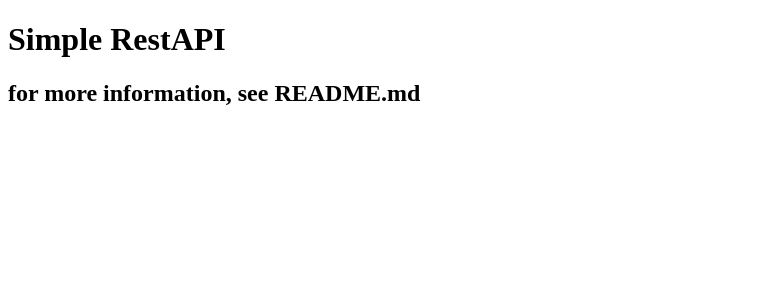
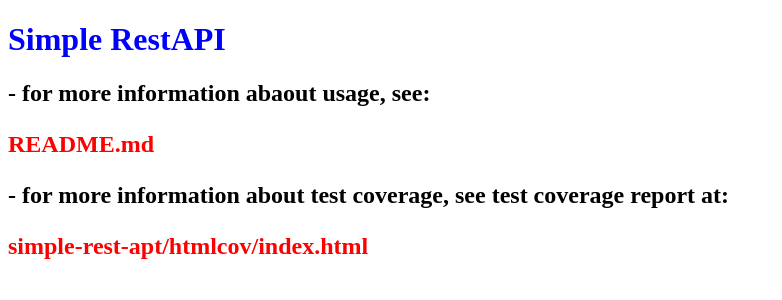
Before and after one commit to jomorais/simple-rest-api, a Flask app: page / in a window 1280 px wide. Shown: the top 300 px of the page, without its empty margins (0-782 px from the left). Run offline with Flask 2, Linux system fonts and the light colour scheme.

Commit message:
cleaning Home page

```diff
--- a/templates/index.html
+++ b/templates/index.html
@@ -5,8 +5,13 @@
     <title>A Simple RestAPI</title>
 </head>
 <body>
-    <h1> Simple RestAPI </h1>
-    <h2> for more information, see README.md </h2>
+    <h1 style="color: #00F"> Simple RestAPI </h1>
+    <h2> - for more information abaout usage, see:
+        <p style="color: #F00">README.md</p>
+    </h2>
+    <h2> - for more information about test coverage, see test coverage report at:
+        <p style="color: #F00">simple-rest-apt/htmlcov/index.html</p>
+    </h2>
 
 </body>
 </html>
```
